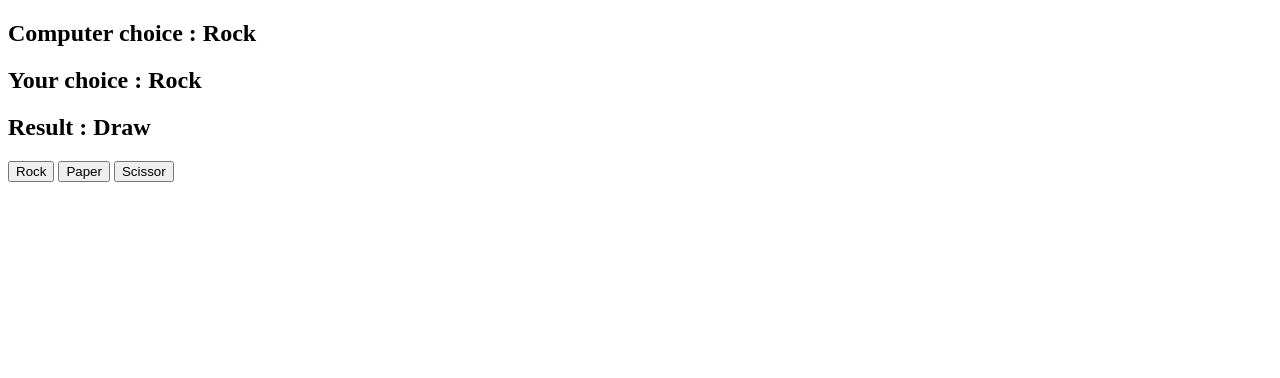
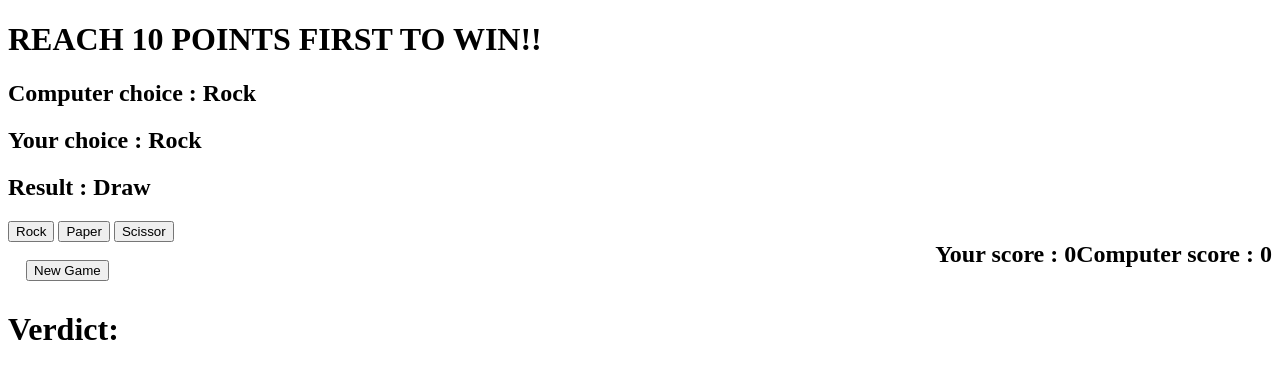
Before and after one commit to i-am-deeeep/Rock-Paper-Scissor, a plain HTML site: page index.html in a window 1280 px wide. Both pictures are taken after a click on the button "Rock". Drawn offline with Linux system fonts and the light colour scheme.

Commit message:
Added new features to the game

```diff
--- a/app.js
+++ b/app.js
@@ -1,56 +1,99 @@
-const computerChoiceDisplay=document.getElementById('computer-choice')
-const yourChoiceDisplay=document.getElementById('your-choice')
-const resultDisplay=document.getElementById('result')
-const possibleChoices=document.querySelectorAll('button')
+const computerChoiceDisplay = document.getElementById('computer-choice')
+const yourChoiceDisplay = document.getElementById('your-choice')
+const resultDisplay = document.getElementById('result')
+const possibleChoices = document.querySelectorAll('div.choiceButtons')
 let userChoice
 let computerChoice
 let result
-possibleChoices.forEach(possibleChoice=>possibleChoice.addEventListener('click',(e)=>{
-    userChoice=e.target.id
-    yourChoiceDisplay.innerHTML=userChoice
-    generateComputerChoice()
-    generateResult()
+let yourScore = 0
+let computerScore = 0
+let yourScoreDisplay = document.getElementById('your-score')
+yourScoreDisplay.innerHTML = 0
+let computerScoreDisplay = document.getElementById('computer-score')
+computerScoreDisplay.innerHTML = 0
+
+
+possibleChoices.forEach(possibleChoice => possibleChoice.addEventListener('click', (e) => {
+    if(computerScore<10 && yourScore<10){
+        userChoice = e.target.id
+        yourChoiceDisplay.innerHTML = userChoice
+        generateComputerChoice()
+        generateResult()
+        updateScore()
+        checkIfGameOver()
+    }
 }))
-function generateComputerChoice(){
-    const randomNumber=Math.floor(Math.random()*3)+1
-    if(randomNumber===1){
-        computerChoice="Rock"
+function generateComputerChoice() {
+    const randomNumber = Math.floor(Math.random() * 3) + 1
+    if (randomNumber === 1) {
+        computerChoice = "Rock"
     }
-    else if(randomNumber===2){
-        computerChoice="Paper"
+    else if (randomNumber === 2) {
+        computerChoice = "Paper"
     }
-    else{
-        computerChoice="Scissor"
+    else {
+        computerChoice = "Scissor"
     }
-    computerChoiceDisplay.innerHTML=computerChoice
+    computerChoiceDisplay.innerHTML = computerChoice
 }
-function generateResult(){
-    if(computerChoice===userChoice){
-        result="Draw"
+function generateResult() {
+    if (computerChoice === userChoice) {
+        result = "Draw"
     }
-    else if(userChoice==="Rock"){
-        if(computerChoice==="Scissor"){
-            result="Won"
+    else if (userChoice === "Rock") {
+        if (computerChoice === "Scissor") {
+            result = "Won"
         }
-        else{
-            result="Lost"
+        else {
+            result = "Lost"
         }
     }
-    else if(userChoice==="Paper"){
-        if(computerChoice==="Rock"){
-            result="Won"
+    else if (userChoice === "Paper") {
+        if (computerChoice === "Rock") {
+            result = "Won"
         }
-        else{
-            result="Lost"
+        else {
+            result = "Lost"
         }
     }
-    else if(userChoice==="Scissor"){
-        if(computerChoice==="Paper"){
-            result="Won"
+    else if (userChoice === "Scissor") {
+        if (computerChoice === "Paper") {
+            result = "Won"
         }
-        else{
-            result="Lost"
+        else {
+            result = "Lost"
         }
     }
-    resultDisplay.innerHTML=result
+    resultDisplay.innerHTML = result
 }
+function updateScore() {
+    if (result === "Won") {
+        yourScore = yourScore + 1
+        yourScoreDisplay.innerHTML = yourScore
+    }
+    else if (result == "Lost") {
+        computerScore = computerScore + 1
+        computerScoreDisplay.innerHTML = computerScore
+    }
+}
+let verdictDisplay=document.querySelector("span#verdict")
+function checkIfGameOver(){
+    if(yourScore==10){
+        verdictDisplay.innerHTML="YOU WON"
+    }
+    if(computerScore==10){
+        verdictDisplay.innerHTML="YOU LOST"
+    }
+}
+
+let newGame = document.querySelector("div.newGameButton")
+newGame.addEventListener('click', (e2) => {
+    yourScore = 0
+    computerScore = 0
+    yourScoreDisplay.innerHTML = yourScore
+    computerScoreDisplay.innerHTML = computerScore
+    verdictDisplay.innerHTML=""
+    yourChoiceDisplay.innerHTML=""
+    computerChoiceDisplay.innerHTML=""
+    resultDisplay.innerHTML=""
+})
--- a/index.html
+++ b/index.html
@@ -6,15 +6,32 @@
     <meta http-equiv="X-UA-Compatible" content="IE=edge">
     <meta name="viewport" content="width=device-width, initial-scale=1.0">
     <title>Rock Paper Scissor</title>
+    <style>
+        .newGameButton{
+            margin: 9px;
+            padding: 9px;
+        }
+        .computerScore{
+            float:right;
+        }
+        .yourScore{
+            float:right
+        }
+    </style>
 </head>
 
 <body>
-    <h2>Computer choice : <span id="computer-choice"></span></h2>
-    <h2>Your choice : <span id="your-choice"></span></h2>
-    <h2>Result : <span id="result"></span></h2>
-    <button id="Rock">Rock</button>
+    <h1>REACH 10 POINTS FIRST TO WIN!!</h1>
+    <div class="computerChoice"><h2>Computer choice : <span id="computer-choice"></span></h2></div>
+    <div class="yourChoice"><h2>Your choice : <span id="your-choice"></span></h2></div>
+    <div class="result"><h2>Result : <span id="result"></span></h2></div>
+    <div class="computerScore"><h2>Computer score : <span id="computer-score"></span></h2></div>
+    <div class="yourScore"><h2>Your score : <span id="your-score"></span></h2></div>
+    <div class="choiceButtons"><button id="Rock">Rock</button>
     <button id="Paper">Paper</button>
-    <button id="Scissor">Scissor</button>
+    <button id="Scissor">Scissor</button></div>
+    <div class="newGameButton"><button id="new-game">New Game</button></div>
+    <div class="verdict"><h1>Verdict: <span id="verdict"></span></h1></div>
     <script src="app.js" charset="utf-8"> </script>
 </body>
 
```
